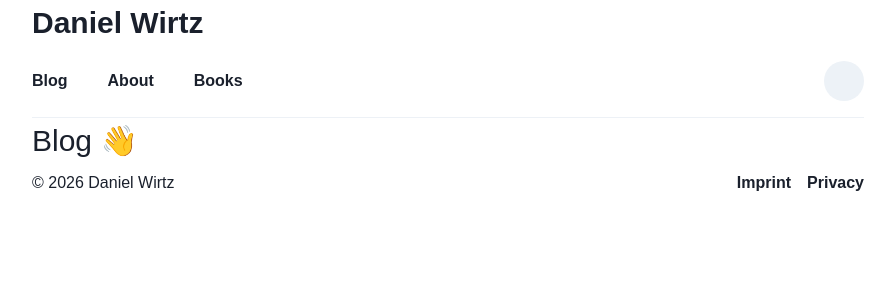
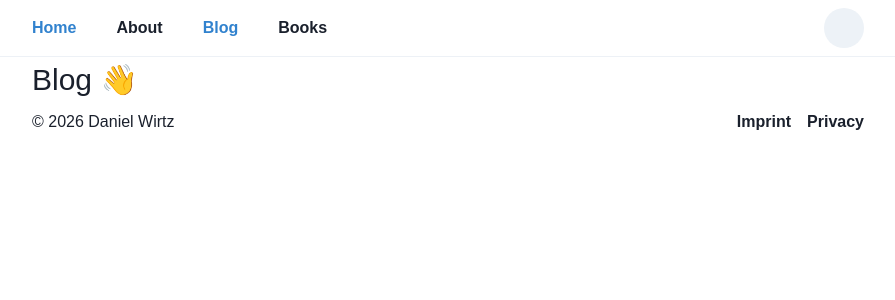
Before and after one commit to wirtzdan/website, a Next.js app: page /blog in a window 1280 px wide. Shown: the top 300 px of the page, without its empty margins (192-1087 px from the left). Built offline with nearby package versions, Linux system fonts and the light colour scheme; no server answers; some icons are missing.

Commit message:
:sparkles: Add header component

```diff
--- a/components/header.js
+++ b/components/header.js
@@ -7,7 +7,9 @@ import {
   IconButton,
   useColorMode,
   Text,
+  Box,
   Divider,
+  useColorModeValue,
 } from "@chakra-ui/react";
 import NextLink from "next/link";
 import Container from "./container";
@@ -20,10 +22,20 @@ function NavLink(props) {
 
   const [, group] = href.split("/");
   const isActive = pathname.includes(group);
+  console.log("🚀 ~ file: header.js ~ line 24 ~ NavLink ~ isActive", isActive);
 
   return (
     <NextLink href={href} passHref>
-      <Button variant="ghost" {...rest}>
+      <Button
+        aria-current={isActive ? "page" : undefined}
+        variant="ghost"
+        size="md"
+        {...rest}
+        _activeLink={{
+          color: useColorModeValue("blue.500", "blue.200"),
+        }}
+        px={4}
+      >
         {name}
       </Button>
     </NextLink>
@@ -32,26 +44,32 @@ function NavLink(props) {
 
 const Header = () => {
   return (
-    <Container>
-      <VStack align="start" spacing={4} display={{ base: "none", md: "flex" }}>
-        <NextLink href="/" passHref>
+    <Box
+      bg={useColorModeValue("white", "gray.800")}
+      display={{ base: "none", md: "block" }}
+    >
+      <Container py={2}>
+        <VStack align="start" spacing={0}>
+          {/* <NextLink href="/" passHref>
             <chakra.a display="block" aria-label="Home">
-            <Text fontSize="3xl" fontWeight="bold">
+              <Text fontSize="2xl" fontWeight="bold">
                 Daniel Wirtz
               </Text>
             </chakra.a>
-        </NextLink>
+          </NextLink> */}
           <HStack justify="space-between" w="100%">
-          <HStack ml={-4}>
+            <HStack ml={-4} spacing={2}>
+              <NavLink href="/" name="Home" />
+              <NavLink href="/about" name="About" />
               <NavLink href="/blog" name="Blog" />
-            <NavLink href="/about" name="About" />
               <NavLink href="/books" name="Books" />
             </HStack>
             <ThemeToggle />
           </HStack>
-        <Divider />
         </VStack>
       </Container>
+      <Divider />
+    </Box>
   );
 };
 export default Header;
```
Lines whose indentation alone changed are shown as unchanged.
